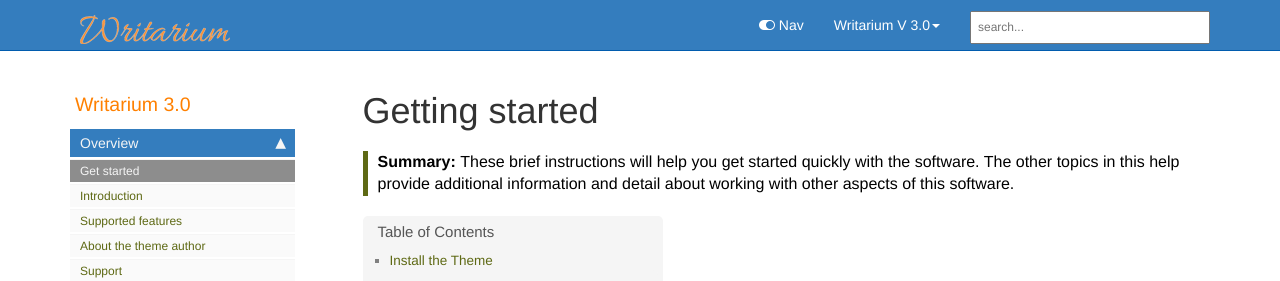
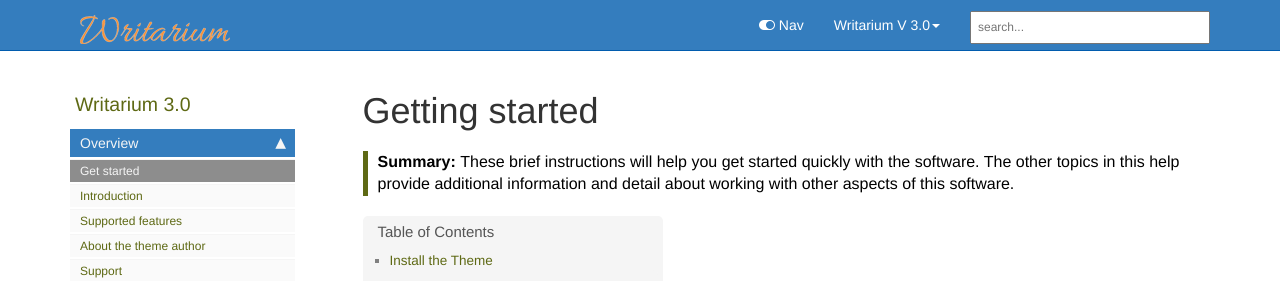
Before and after one commit to erichuang2015/jekyll-kbase, a Jekyll site: the page built from index.md, in a window 1280 px wide. Shown: the top 281 px of the page. Built offline with Jekyll 4.4.1, drawn with Linux system fonts in a browser that asks for light colours; nearby versions of some CDN libraries; comment, search, counter and statistics services are not loaded.

Commit message:
updated css file theme blue

```diff
--- a/css/theme-blue.css
+++ b/css/theme-blue.css
@@ -106,7 +106,7 @@
   margin-top:20px;
     font-weight:normal;
     font-size:130%;
-    color: #FF8000;
+    color: #5E6914;
     margin-bottom:10px;
     margin-left: 5px;
 
```
